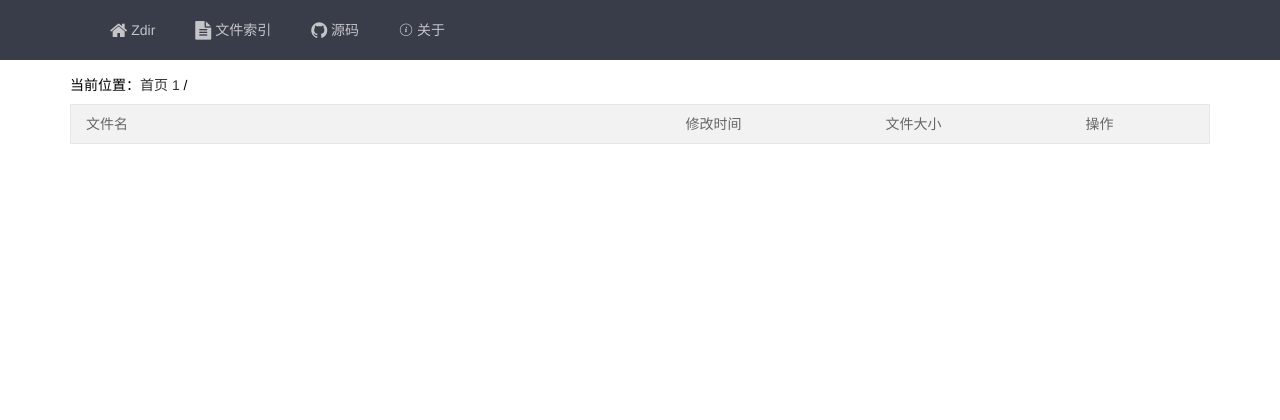
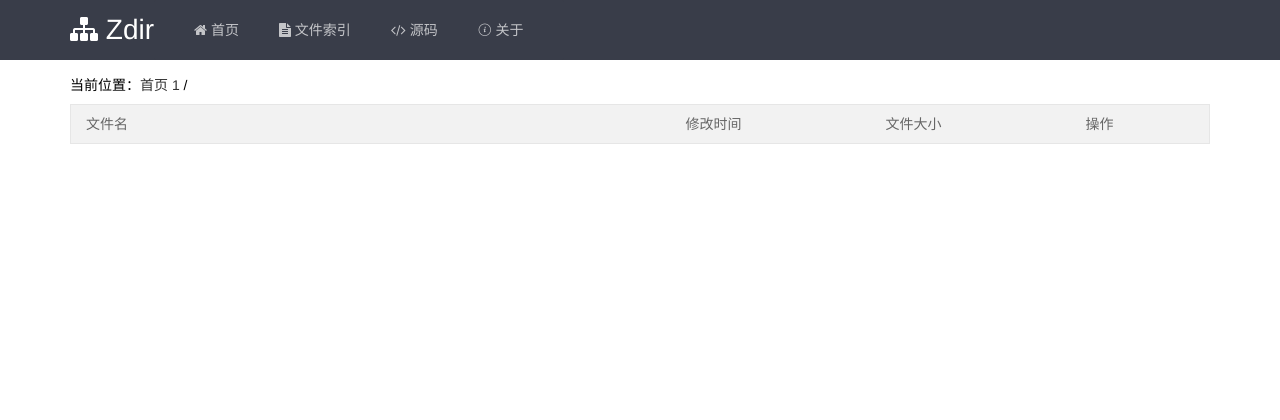
Before and after one commit to helloxz/zdir, a PHP site: page /?dir=1 in a window 1280 px wide. Shown: the top 420 px of the page. Run offline with PHP 8.4, Linux system fonts and the light colour scheme; data that the repository does not hold is empty; some libraries are stand-ins or nearby versions.

Commit message:
细节优化

```diff
--- a/index.php
+++ b/index.php
@@ -2,6 +2,8 @@
 	error_reporting(E_ALL^E_NOTICE^E_WARNING^E_DEPRECATED);
 	//载入配置文件
 	include_once("./config.php");
+	//载入zdir类
+	include_once("./functions/zdir.class.php");
 	//获取当前目录
 	$thedir = __DIR__;
 	$i = 0;
@@ -135,15 +137,22 @@
 						    	$suffix = explode(".",$showdir);
 						    	$suffix = end($suffix);
 
-
 							    $url = '.'.$dir.'/'.$showdir;
 
-							    $ico = "fa fa-file-text-o";
+							    //根据不同后缀显示不同图标
+							    $ico = $zdir->ico($suffix);
+
 
 							    //获取文件大小
 							    $fsize = filesize($fullpath);
 							    $fsize = ceil ($fsize / 1024);
-							    $fsize = $fsize.'kb';
+							    if($fsize >= 1024) {
+								    $fsize = $fsize / 1024;
+								    $fsize = round($fsize,2).'MB';
+							    }
+							    else{
+								    $fsize = $fsize.'KB';
+							    }
 							    $type = 'file';
 							    #$info = "<a href = ''><i class='fa fa-info-circle' aria-hidden='true'></i></a>";
 						    }
--- a/static/style.css
+++ b/static/style.css
@@ -32,6 +32,8 @@
 	max-width:460px;
 	top:3em;
 	z-index:99;
+	border:1px solid #e2e2e2;
+	border-radius:5px;
 }
 
 .layui-table img {
@@ -48,3 +50,16 @@
 	padding-left:1em;
 
 }
+.logo{
+	float:left;
+	color:#FFFFFF;
+	vertical-align: middle;
+	margin-top:1em;
+	margin-bottom:1em;
+}
+.logo a{
+	color:#FFFFFF;
+}
+.menu{
+	float:left;
+}
--- a/template/footer.php
+++ b/template/footer.php
@@ -13,7 +13,7 @@
 	<!--遍历目录END-->
 	<script type="text/javascript" src = "https://libs.xiaoz.top/jquery/2.0.3/jquery-2.0.3.min.js"></script>
 	<script type="text/javascript" src="./static/layui/layui.js"></script>
-	<script type="text/javascript" src="./static/embed.js?v=1.2"></script>
+	<script type="text/javascript" src="./static/embed.js?v=1.3"></script>
 	<script type="text/javascript" src="https://libs.xiaoz.top/clipBoard.js/clipBoard.min.js"></script>
 </body>
 </html>
--- a/template/header.php
+++ b/template/header.php
@@ -10,7 +10,7 @@
 	<meta name="viewport" content="width=device-width, initial-scale=1.0">
 	<link rel="shortcut icon" href="favicon.ico"  type="image/x-icon" />
 	<link rel="stylesheet" href="./static/layui/css/layui.css">
-	<link rel='stylesheet' href='./static/style.css?v=1.2'>
+	<link rel='stylesheet' href='./static/style.css?v=1.3'>
 	<link rel="stylesheet" href="./static/font-awesome/css/font-awesome.min.css">
 </head>
 <body>
@@ -19,19 +19,22 @@
         <div class = "layui-container">
             <div class = "layui-row">
                 <div class = "layui-col-lg12">
+	                <div class="logo">
+		                <h1><a href="./"><i class="fa fa-sitemap" aria-hidden="true"></i> Zdir</a></h1>
+	                </div>
                     <div class = "layui-hide-xs">
                         <ul class="layui-nav menu" lay-filter="">
-                            <li class="layui-nav-item"><a href="./"><i class="fa fa-home fa-lg"></i> Zdir</a></li>
-                            <li class="layui-nav-item"><a href="./cache.php"><i class="fa fa-file-text fa-lg"></i> 文件索引</a></li>
-                            <li class="layui-nav-item"><a href="https://github.com/helloxz/zdir" target = "_blank" rel = "nofollow"><i class="fa fa-github fa-lg"></i> 源码</a></li>
+                            <li class="layui-nav-item"><a href="./"><i class="fa fa-home" aria-hidden="true"></i> 首页</a></li>
+                            <li class="layui-nav-item"><a href="./cache.php"><i class="fa fa-file-text" aria-hidden="true"></i> 文件索引</a></li>
+                            <li class="layui-nav-item"><a href="https://github.com/helloxz/zdir" target = "_blank" rel = "nofollow"><i class="fa fa-code" aria-hidden="true"></i> 源码</a></li>
                             <li class="layui-nav-item"><a href="https://www.xiaoz.me/archives/10465" target = "_blank"><i class="layui-icon">&#xe60b;</i> 关于</a></li>
                         </ul>
                     </div>
-                    <div class = "layui-hide-lg">
+                    <!--<div class = "layui-hide-lg">
                         <ul class="layui-nav menu" lay-filter="">
                             <li class="layui-nav-item"><a href="./"><i class="fa fa-home fa-lg"></i> Zdir</a></li>
                         </ul>
-                    </div>
+                    </div>-->
                 </div>
             </div>
         </div>
```
Also changed, not shown: functions/zdir.class.php (added, +61 -0 lines).
